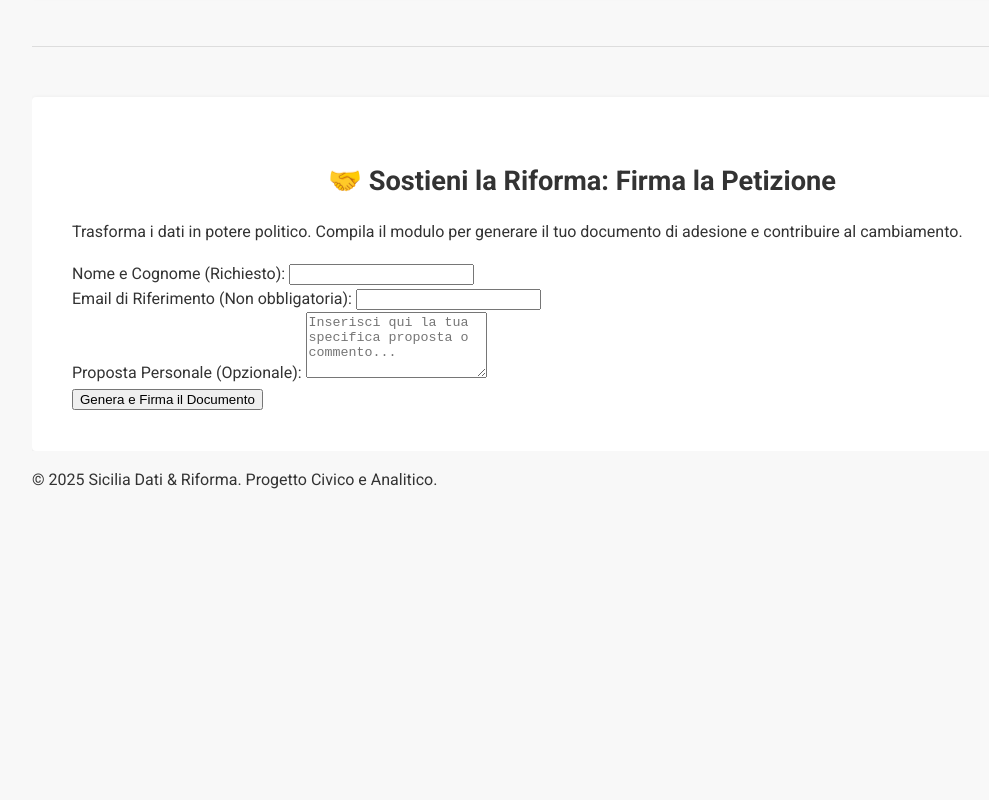
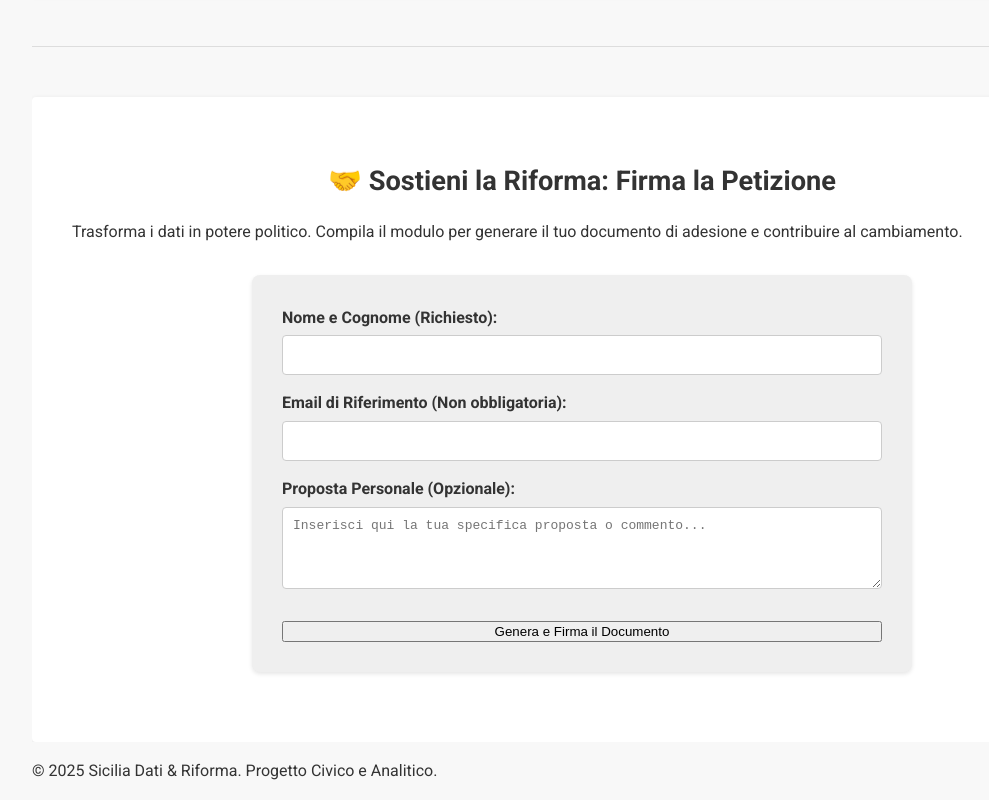
Before and after one commit to dragoncello357/Site, a plain HTML site: page Index.html in a window 1280 px wide. Shown: the part 2425-3225 px from the top of the page, without its empty margins (58-1047 px from the left). Before the commit the page ends 2934 px from the top, so only its background shows below. Drawn offline with nearby package versions, Linux system fonts and the light colour scheme.

Commit message:
Update style.css

```diff
--- a/style.css
+++ b/style.css
@@ -142,4 +142,47 @@ hr {
     .data-section {
         padding: 20px;
     }
+}/* Stili aggiuntivi per il Modulo PDF */
+.pdf-form-container {
+    max-width: 600px;
+    margin: 30px auto;
+    padding: 30px;
+    background-color: var(--color-light-gray);
+    border-radius: 8px;
+    box-shadow: 0 2px 4px rgba(0, 0, 0, 0.1);
 }
+
+.form-group {
+    margin-bottom: 15px;
+    text-align: left;
+}
+
+.form-group label {
+    display: block;
+    font-weight: 600;
+    margin-bottom: 5px;
+    color: var(--color-text);
+}
+
+.form-group input[type="text"],
+.form-group input[type="email"],
+.form-group textarea {
+    width: 100%;
+    padding: 10px;
+    border: 1px solid #ccc;
+    border-radius: 4px;
+    box-sizing: border-box; /* Importante per width: 100% */
+    font-size: 1em;
+}
+
+.form-group textarea {
+    resize: vertical;
+}
+
+/* Modifica il cta-link per adattarsi al modulo */
+.cta-link {
+    display: block;
+    width: 100%;
+    text-align: center;
+    margin-top: 25px;
+}
```
